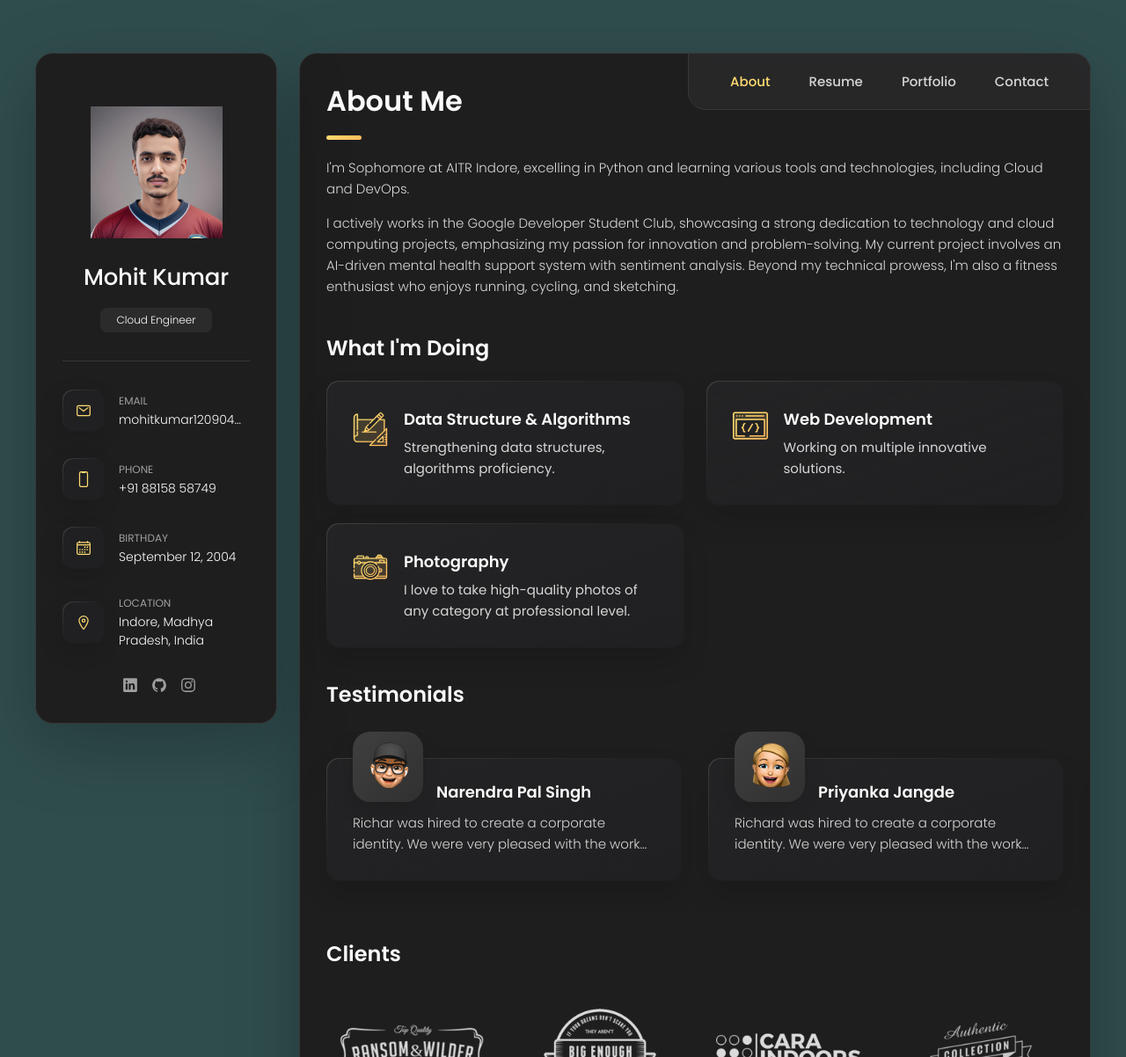
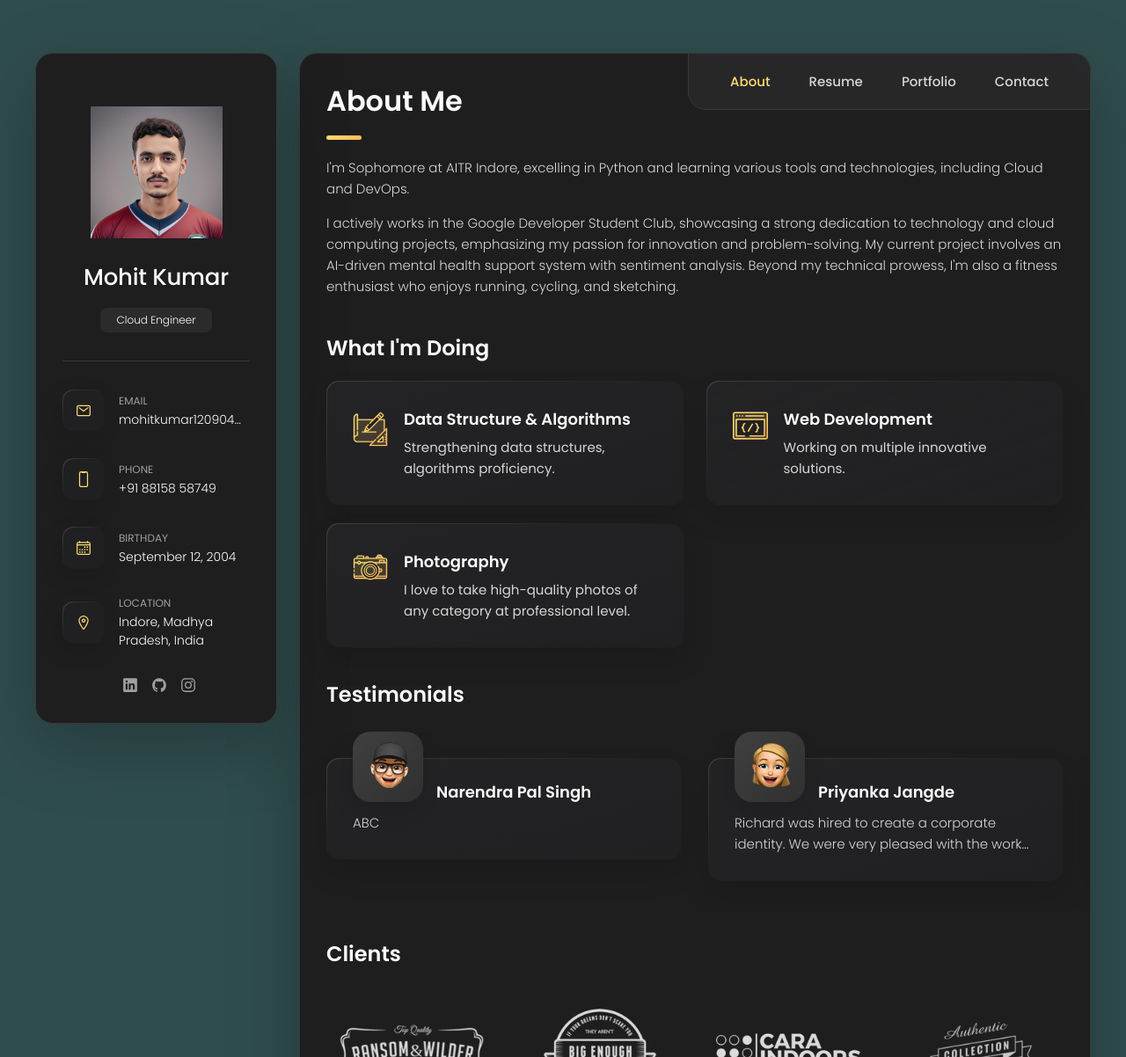
Before and after one commit to Eprisinitiya/Portfolio, a plain HTML site: page index.html in a window 1280 px wide. Shown: the top 1202 px of the page at 88% size. Drawn offline with nearby package versions, Linux system fonts and the light colour scheme.

Commit message:
Update index.html

```diff
--- a/index.html
+++ b/index.html
@@ -303,11 +303,7 @@
 
                 <div class="testimonials-text" data-testimonials-text>
                   <p>
-                    Richar was hired to create a corporate identity. We were very pleased with the work done. She has a
-                    lot of experience
-                    and is very concerned about the needs of client. Lorem ipsum dolor sit amet, ullamcous cididt
-                    consectetur adipiscing
-                    elit, seds do et eiusmod tempor incididunt ut laborels dolore magnarels alia.
+                    ABC
                   </p>
                 </div>
 
```
